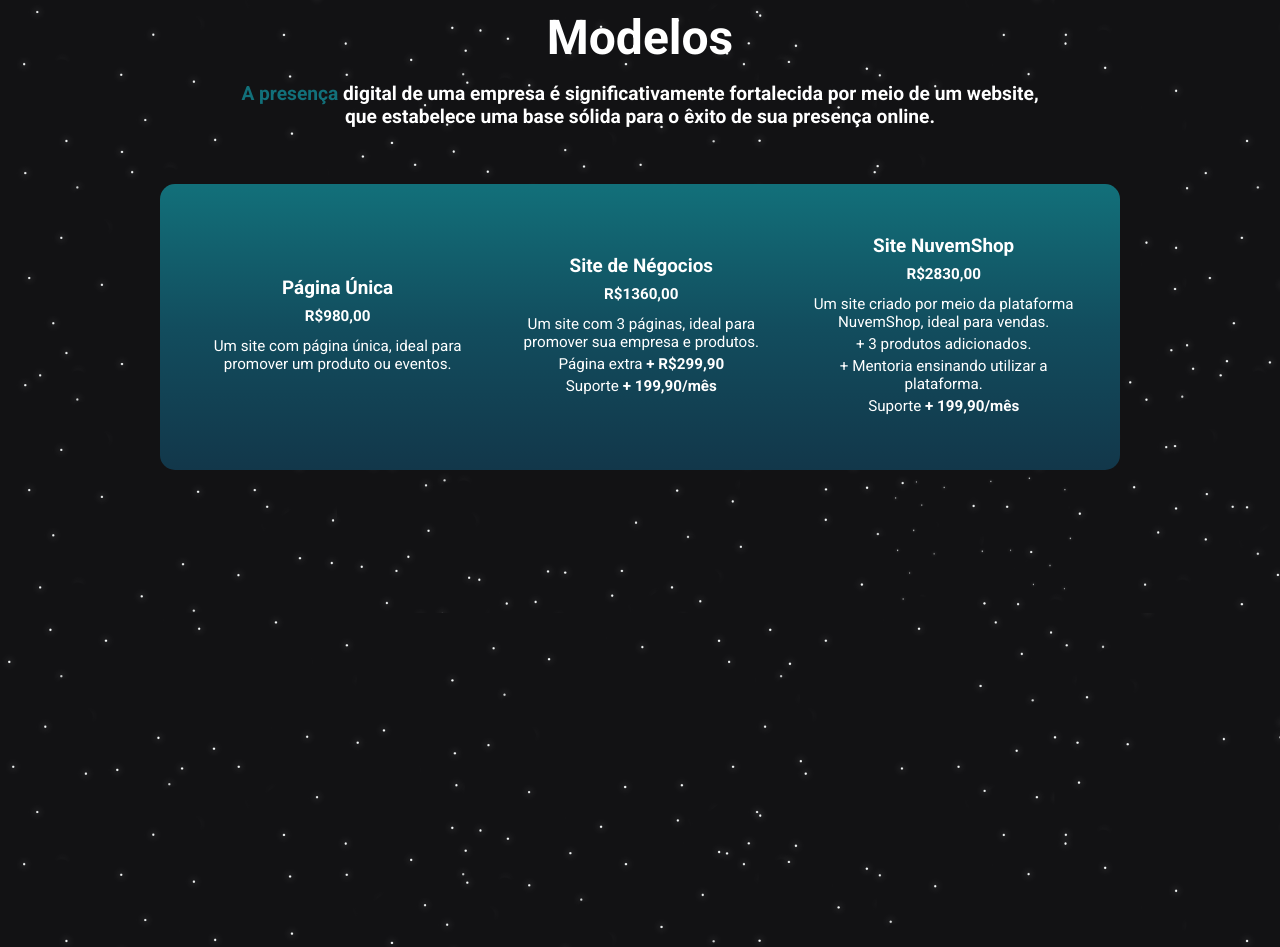
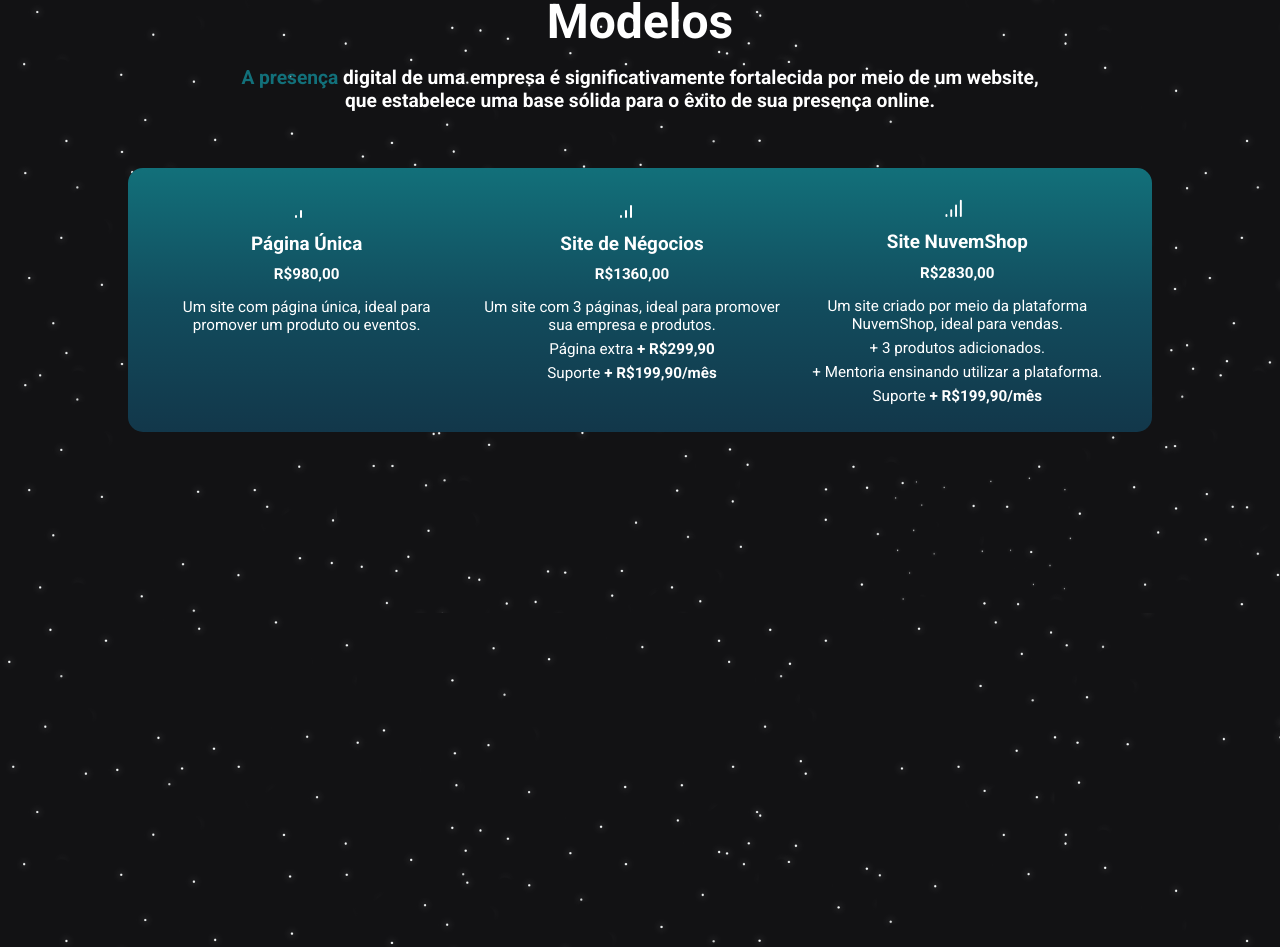
Before and after one commit to abraao0liveira/WebStudio, a React (Vite) app: page / in a window 1280 px wide. Shown: the part 987-1934 px from the top of the page. Built offline with nearby package versions, Linux system fonts and the light colour scheme.

Commit message:
update page02 (index.jsx and styles.js)

```diff
--- a/src/components/page02/index.jsx
+++ b/src/components/page02/index.jsx
@@ -1,4 +1,5 @@
 import { Page02Container } from "./styles"
+import { CellSignalLow, CellSignalMedium, CellSignalHigh } from "@phosphor-icons/react";
 
 export function Page02() {
   return (
@@ -9,26 +10,29 @@
 
         <div className="boxes">
           <div className="box">
+            <CellSignalLow size={32} />
             <h2>Página Única</h2>
             <h4>R$980,00</h4>
             <p>Um site com página única, ideal para promover um produto ou eventos.</p>
           </div>
 
           <div className="box">
+            <CellSignalMedium size={32} />
             <h2>Site de Négocios</h2>
             <h4>R$1360,00</h4>
             <p>Um site com 3 páginas, ideal para promover sua empresa e produtos.</p>
             <p>Página extra <strong>+ R$299,90</strong></p>
-            <p>Suporte <strong>+ 199,90/mês</strong></p>
+            <p>Suporte <strong>+ R$199,90/mês</strong></p>
           </div>
 
           <div className="box">
+            <CellSignalHigh size={32} />
             <h2>Site NuvemShop</h2>
             <h4>R$2830,00</h4>
             <p>Um site criado por meio da plataforma NuvemShop, ideal para vendas.</p>
             <p>+ 3 produtos adicionados.</p>
             <p>+ Mentoria ensinando utilizar a plataforma.</p>
-            <p>Suporte <strong>+ 199,90/mês</strong></p>
+            <p>Suporte <strong>+ R$199,90/mês</strong></p>
           </div>
         </div>
 
--- a/src/components/page02/styles.js
+++ b/src/components/page02/styles.js
@@ -29,11 +29,9 @@
   }
 
   .boxes {
-    width: 75%;
-    height: 70%;
+    width: 80%;
+    height: 60%;
     display: flex;
-    justify-content: center;
-    align-items: center;
     background: linear-gradient( to bottom,
       ${(props) => props.theme['green-600']},
       ${(props) => props.theme['green-800']},
@@ -45,25 +43,24 @@
     border-radius: 15px;
 
     .box {
+      width: 100%;
       display: flex;
       flex-direction: column;
-      justify-content: center;
       align-items: center;
-      margin: 0 1rem;
+      margin: 0rem 1rem 0rem 0rem;
 
       h2 {
+        margin: 0.5rem 0rem 0.65rem 0rem;
         font-size: 1.18rem;
-        margin-bottom: 0.5rem;
       }
       h4 {
         font-size: 0.95rem;
-        text-align: center;
         margin-bottom: 0.75rem;
       }
       p {
+        margin: 0.18rem 0rem 0.2rem 0rem;
         font-size: 0.95rem;
         text-align: center;
-        margin-bottom: 0.25rem;
       }
     }
   }
```
